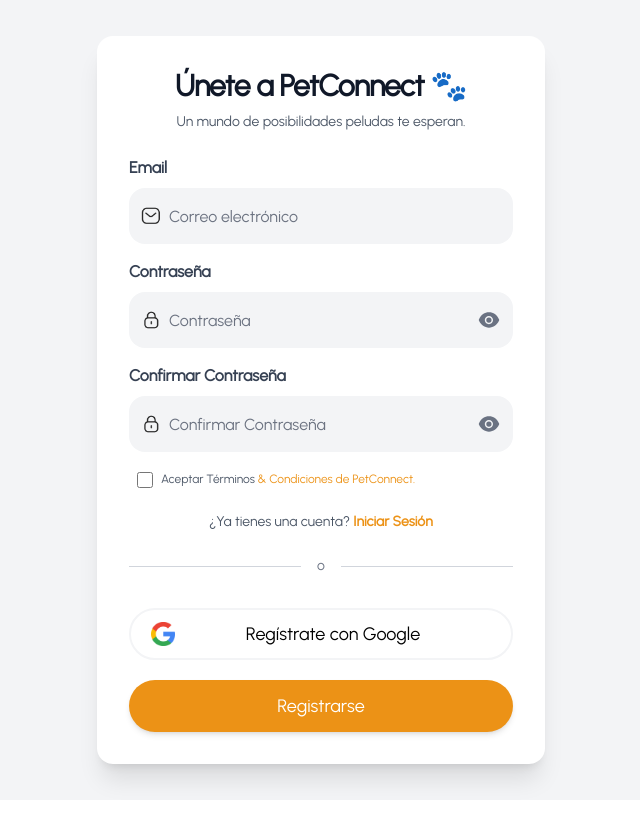
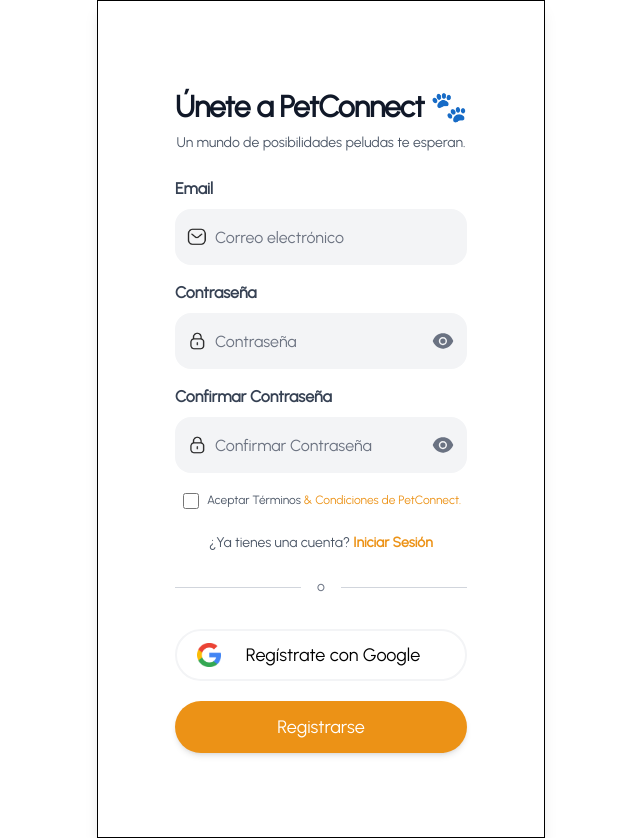
Before and after one commit to JGoncu97/Pet-Connect-Front, a React (Vite) app: page /register in a window 1280 px wide. Shown: the whole page, without its empty margins (319-959 px from the left). Before the commit the page ends 800 px from the top, so only its background shows below. Built offline with nearby package versions, Linux system fonts and the light colour scheme; no server answers.

Commit message:
Ajusted de Vista Register

```diff
--- a/src/Pages/Register/Register.jsx
+++ b/src/Pages/Register/Register.jsx
@@ -107,25 +107,13 @@
 
       <div
         className={`
-      flex items-center justify-center
-      min-h-screen
-      px-4 py-6
-      bg-gray-100
+      flex items-center justify-center h-auto
       ${isLoading ? "blur-sm pointer-events-none" : ""}
     `}
       >
         <div
           className="
-        w-full
-        max-w-md
-        bg-white
-        rounded-2xl
-        shadow-xl
-        overflow-hidden
-        transition-all
-        duration-300
-        ease-in-out
-        hover:shadow-2xl
+        flex flex-col pt-6 pb-13 w-screen  max-w-md md:shadow-lg items-center bg-white border
       "
         >
           {/* Toastify Container with improved positioning */}
@@ -143,7 +131,7 @@
             className="z-50"
           />
 
-          <div className="p-6 sm:p-8">
+          <div className="p-2 sm:p-8 mt-8">
             <header className="mb-6 text-center">
               <h2
                 className="
```
